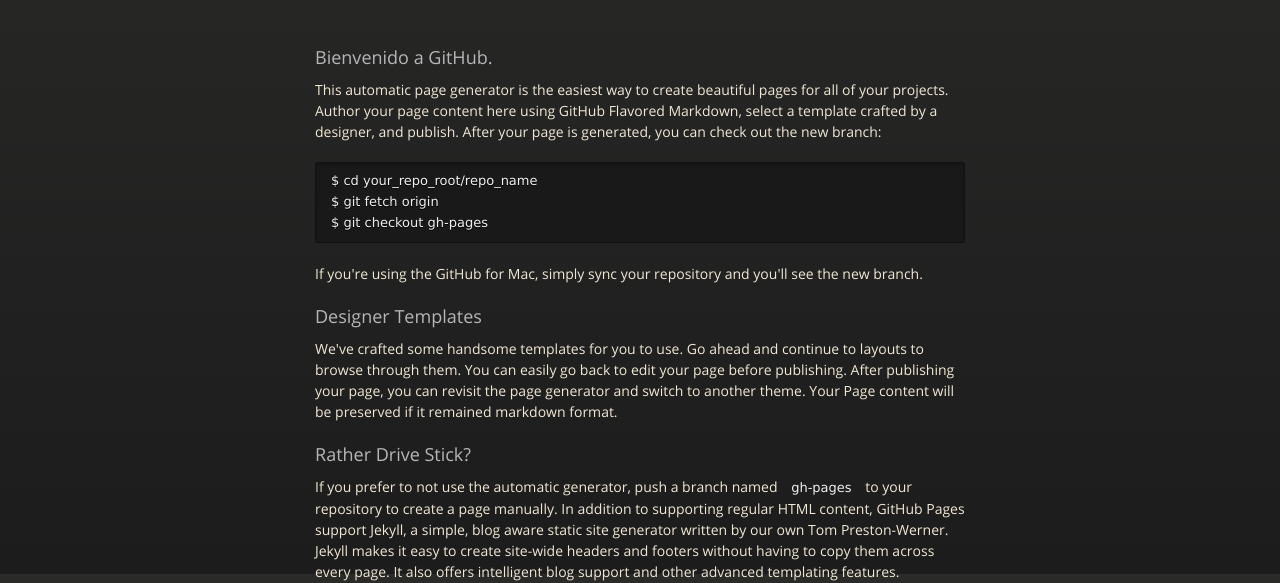
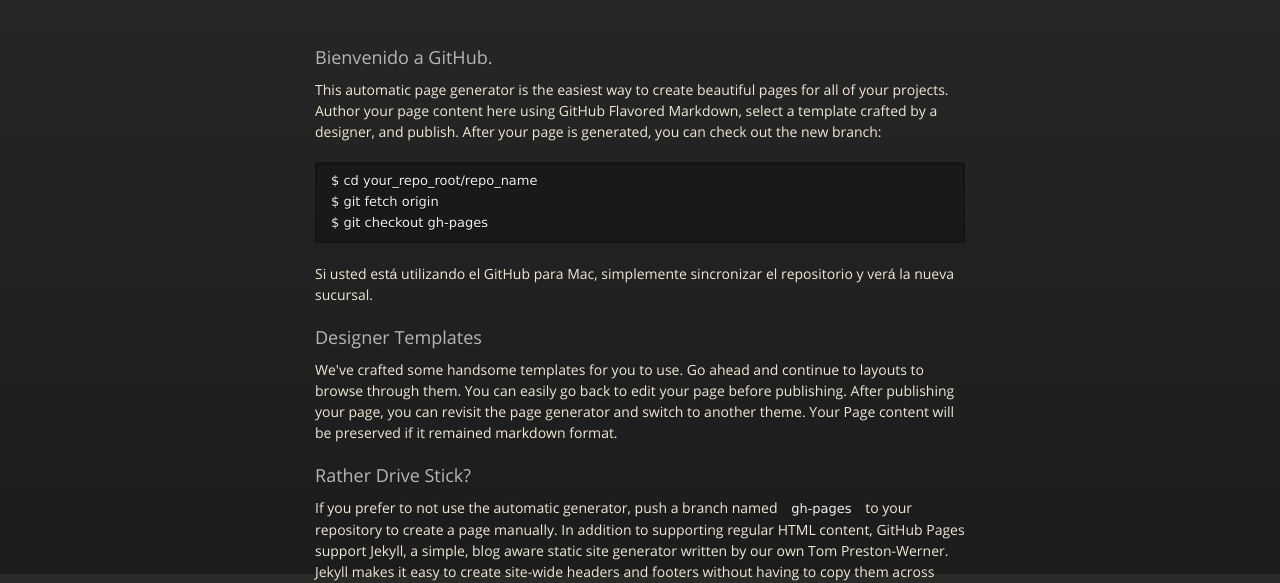
Before and after one commit to mijaelx64/Salesiana-Cloud-Service, a plain HTML site: page index.html in a window 1280 px wide. Shown: the part 226-809 px from the top of the page. Drawn offline with nearby package versions, Linux system fonts and the light colour scheme.

Commit message:
traduccion encabezado
la parte donde esta la condicion

```diff
--- a/index.html
+++ b/index.html
@@ -48,7 +48,7 @@ $ git fetch origin
 $ git checkout gh-pages
 </code></pre>
 
-<p>If you're using the GitHub for Mac, simply sync your repository and you'll see the new branch.</p>
+<p>Si usted está utilizando el GitHub para Mac, simplemente sincronizar el repositorio y verá la nueva sucursal.</p>
 
 <h3>
 <a name="designer-templates" class="anchor" href="#designer-templates"><span class="octicon octicon-link"></span></a>Designer Templates</h3>
```
